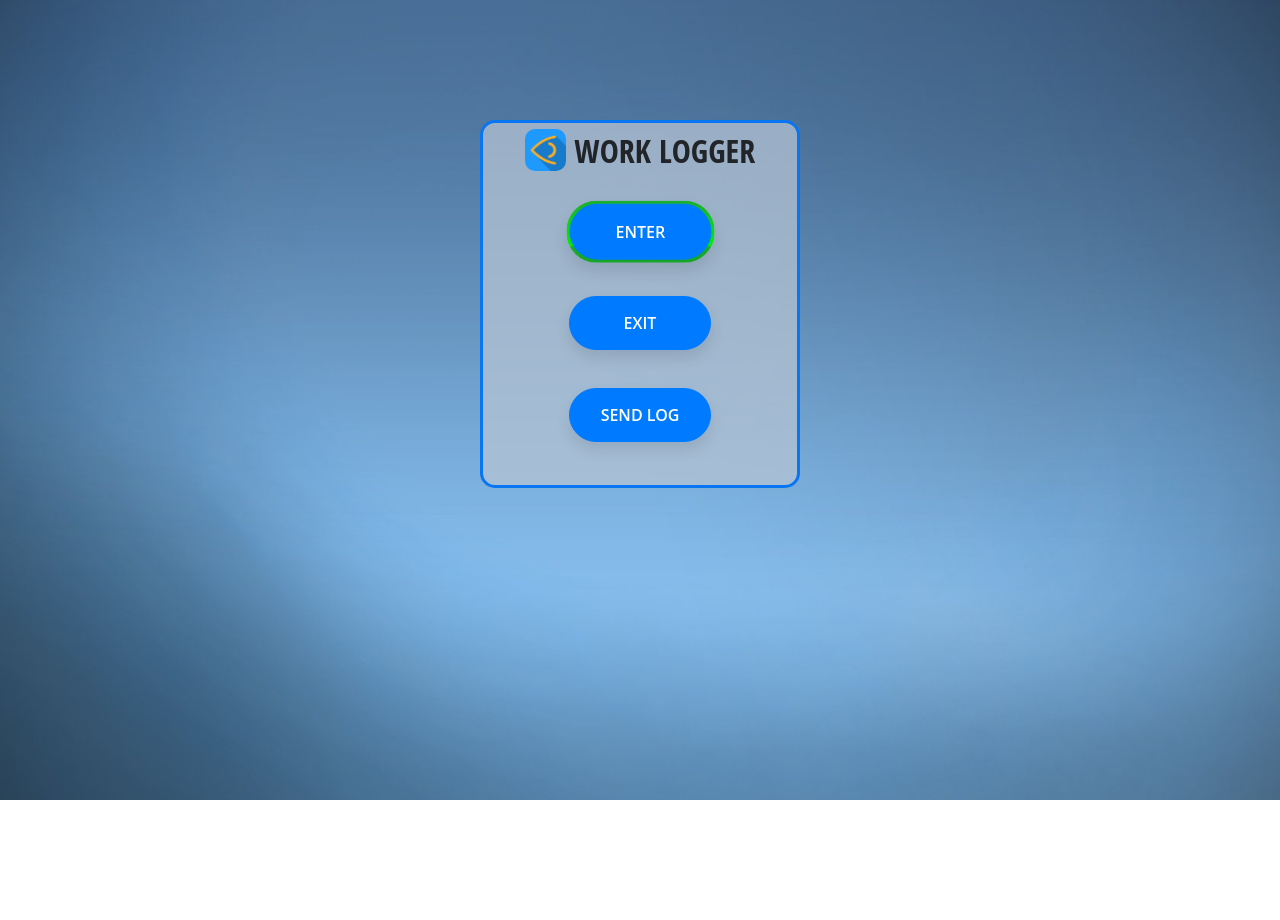
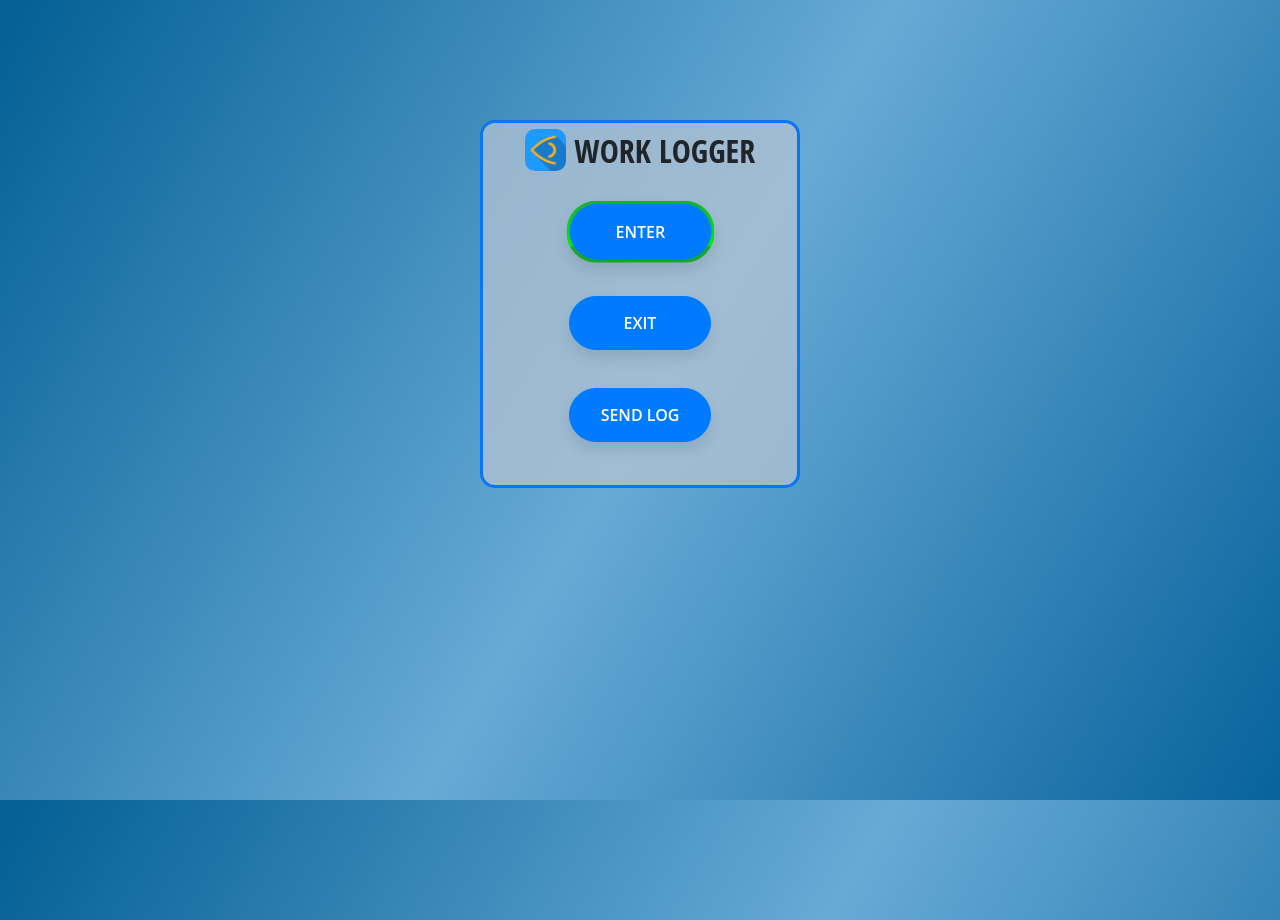
Before and after one commit to Dor256/WorkHoursLogger-Client, a React (Create React App) app: page / in a window 1280 px wide. Before the commit the page ends 800 px from the top, so only its background shows below. Built offline with nearby package versions, Linux system fonts and the light colour scheme; no server answers.

Commit message:
change background to be linear gradient

```diff
--- a/src/components/menu/WorkLoggerMenu.scss
+++ b/src/components/menu/WorkLoggerMenu.scss
@@ -1,13 +1,11 @@
-body {
-    background-image: url(/appBackground.jpg);
-    background-repeat: no-repeat;
-    background-size: cover;
+html {
+    height: 100%;
 }
 
-@media only screen and (max-width: 1000px) {
-    body {
-        background-size: 100em;
-    }
+body {
+    height: 100%;
+    background: rgb(4,96,149);
+    background: linear-gradient(121deg, rgba(4,96,149,1) 1%, rgba(103,170,214,1) 51%, rgba(7,98,156,1) 100%);
 }
 
 .menu {
```
